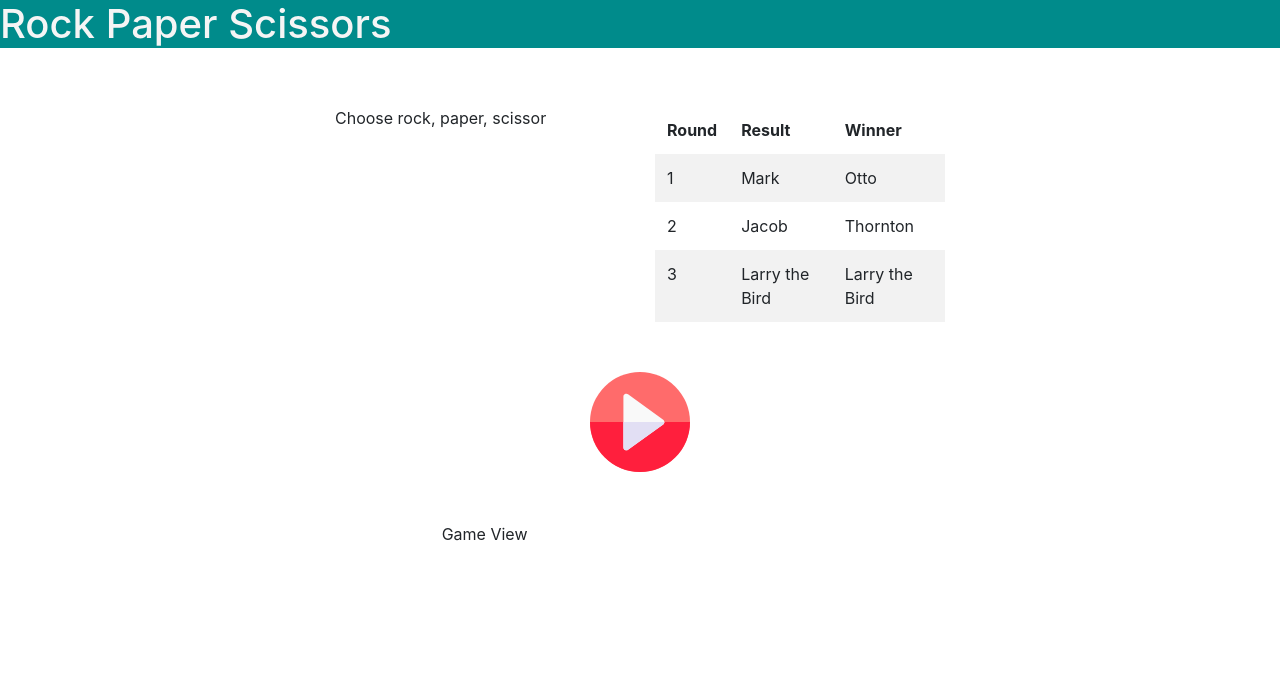
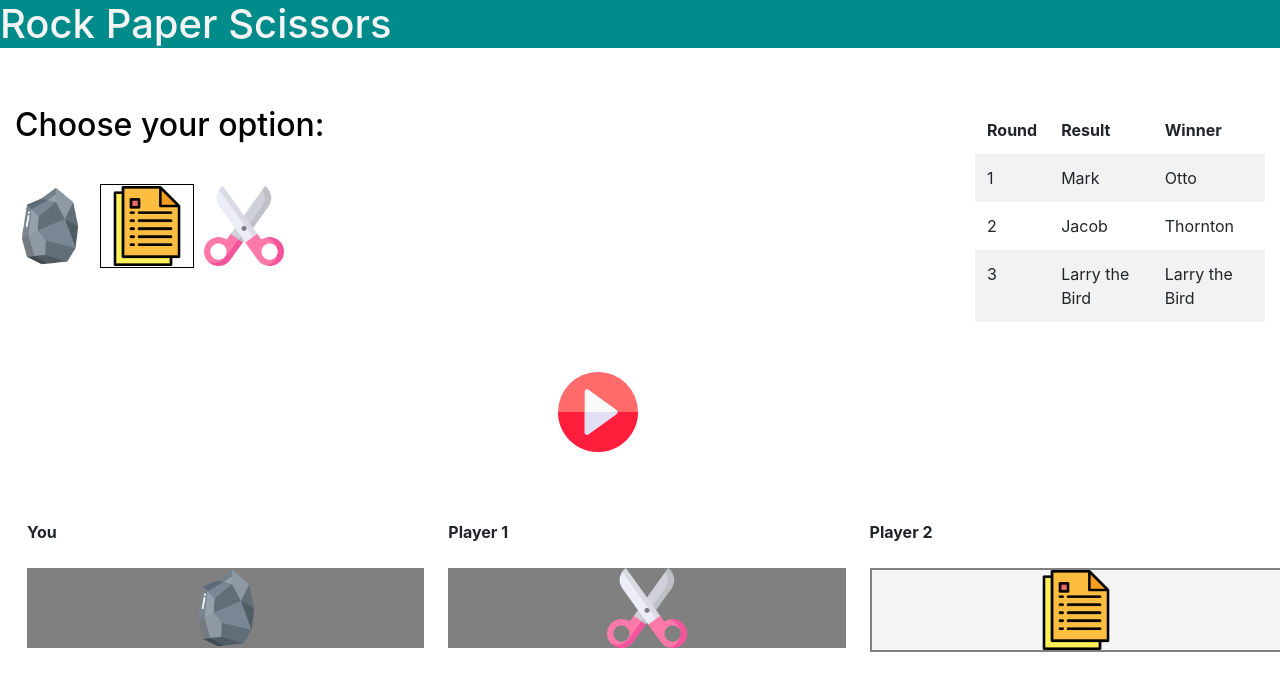
Before and after one commit to zakzc/rock_paper_scissors, a React (Create React App) app: page / in a window 1280 px wide. Shown: the top 690 px of the page. Built offline with nearby package versions, Linux system fonts and the light colour scheme.

Commit message:
Updates gameview area

```diff
--- a/src/app/components/choicePanel.tsx
+++ b/src/app/components/choicePanel.tsx
@@ -1,9 +1,30 @@
 import React from 'react'
+// assets
+import Rock from '../assets/img/stone.png'
+import Paper from '../assets/img/paper.png'
+import Scissors from '../assets/img/scissors.png'
+// boot
+import Row from 'react-bootstrap/Row'
 
 const ChoicePanel: React.FC = (): any => {
     return (
-        <div className="choice-panel centered">
-            <p>Choose rock, paper, scissor</p>
+        <div className="choice-panel">
+            <h2 className="choice-papel-header">Choose your option:</h2>
+            <div className="playGame">
+                <Row>
+                    <button className="button">
+                        <img src={Rock} alt="Rock" className="game-button-image" />
+                    </button>
+
+                    <button className="button-selected">
+                        <img src={Paper} alt="Paper" className="game-button-image" />
+                    </button>
+
+                    <button className="button">
+                        <img src={Scissors} alt="Scissors" className="game-button-image" />
+                    </button>
+                </Row>
+            </div>
         </div>
     )
 }
--- a/src/app/components/gameView.tsx
+++ b/src/app/components/gameView.tsx
@@ -1,7 +1,58 @@
 import React from 'react'
+// assets
+import Rock from '../assets/img/stone.png'
+import Paper from '../assets/img/paper.png'
+import Scissors from '../assets/img/scissors.png'
+// boot
+import Table from 'react-bootstrap/Table'
 
 const GameView: React.FC = (): any => {
-    return <div className="game-view">Game View</div>
+    // * data
+    let playerYou = 'scissors'
+    let player1 = 'rock'
+    let player2 = 'paper'
+    let winner = 2
+    // draw = 3
+
+    const playerImage: any = (choice: any) => {
+        if (choice === 'rock') {
+            return Rock
+        } else if (choice === 'paper') {
+            return Paper
+        } else {
+            return Scissors
+        }
+    }
+
+    // * view
+    return (
+        <Table borderless className="game-view">
+            <tbody>
+                <tr>
+                    <th colSpan={2}>You</th>
+                    <th colSpan={2}>Player 1</th>
+                    <th colSpan={2}>Player 2</th>
+                </tr>
+                <tr>
+                    <td colSpan={2}>
+                        <div className={winner === 1 || winner === 3 ? 'winner' : 'loser'}>
+                            <img src={playerImage(player1)} alt={player1} className="game-button-image" />
+                        </div>
+                    </td>
+                    <td colSpan={2}>
+                        <div className={winner === 0 || winner === 3 ? 'winner' : 'loser'}>
+                            <img src={playerImage(playerYou)} alt={playerYou} className="game-button-image" />
+                        </div>
+                    </td>
+                    <td colSpan={2}>
+                        <div className={winner === 2 || winner === 3 ? 'winner' : 'loser'}>
+                            <img src={playerImage(player2)} alt={player1} className="game-button-image" />
+                        </div>
+                    </td>
+                </tr>
+            </tbody>
+        </Table>
+    )
 }
 
 export default GameView
--- a/src/app/components/layout.tsx
+++ b/src/app/components/layout.tsx
@@ -19,28 +19,25 @@ const Layout: React.FC = (): any => {
                 </Col>
             </Row>
             <Row className="space-between-rows">
-                <Col></Col>
-                <Col>
+                <Col xs sm md lg="5">
                     <ChoicePanel />
                 </Col>
-                <Col>
+                <Col></Col>
+                <Col xs sm md lg="3">
                     <ResultsTable />
                 </Col>
-                <Col></Col>
             </Row>
             <Row className="space-between-rows">
-                <Col></Col>
-                <Col>
+                <Col xs sm md lg="5"></Col>
+                <Col xs sm md lg="2">
                     <PlayGame />
                 </Col>
-                <Col></Col>
+                <Col xs sm md lg="5"></Col>
             </Row>
             <Row className="space-between-rows">
-                <Col></Col>
-                <Col>
+                <Col xs sm md lg="10">
                     <GameView />
                 </Col>
-                <Col></Col>
             </Row>
         </Container>
     )
--- a/src/app/components/playGame.tsx
+++ b/src/app/components/playGame.tsx
@@ -1,11 +1,15 @@
 import React from 'react'
 // assets
 import Play from '../assets/svg/play.svg'
+// boot
+// import Button from 'react-bootstrap/Button'
 
 const PlayGame: React.FC = (): any => {
     return (
-        <div className="playGame centered">
-            <img src={Play} alt="Play" className="play-button" />
+        <div className="playGame ">
+            <button className="button">
+                <img src={Play} alt="Play" className="game-button-image" />
+            </button>
         </div>
     )
 }
--- a/src/app/styles/_custom.scss
+++ b/src/app/styles/_custom.scss
@@ -2,3 +2,4 @@
 ///
 @import "./header";
 @import "./play";
+@import "./gameview";
--- /dev/null
+++ b/src/app/styles/_gameview.scss
@@ -0,0 +1,12 @@
+.game-view {
+    width: 100vw;
+}
+
+.winner {
+    border: solid 2px gray;
+    background-color: whitesmoke;
+}
+
+.loser {
+    background-color: gray;
+}
--- a/src/app/styles/_play.scss
+++ b/src/app/styles/_play.scss
@@ -1,8 +1,30 @@
-.play-button {
-    width: 100px;
+.game-button-image {
+    width: 80px;
     align-items: center;
     justify-content: center;
     float: none;
     display: block;
     margin: 0 auto;
+    background-color: transparent;
 }
+
+.button {
+    background: transparent;
+    color: inherit;
+    border: none;
+    padding: 0;
+    font: inherit;
+    cursor: pointer;
+    outline: inherit;
+    margin: 0 10px 0 10px;
+}
+
+.choice-papel-header {
+    color: black;
+    margin-bottom: 40px;
+}
+
+.button-selected {
+    background: transparent;
+    border: solid 1px black;
+}
```
